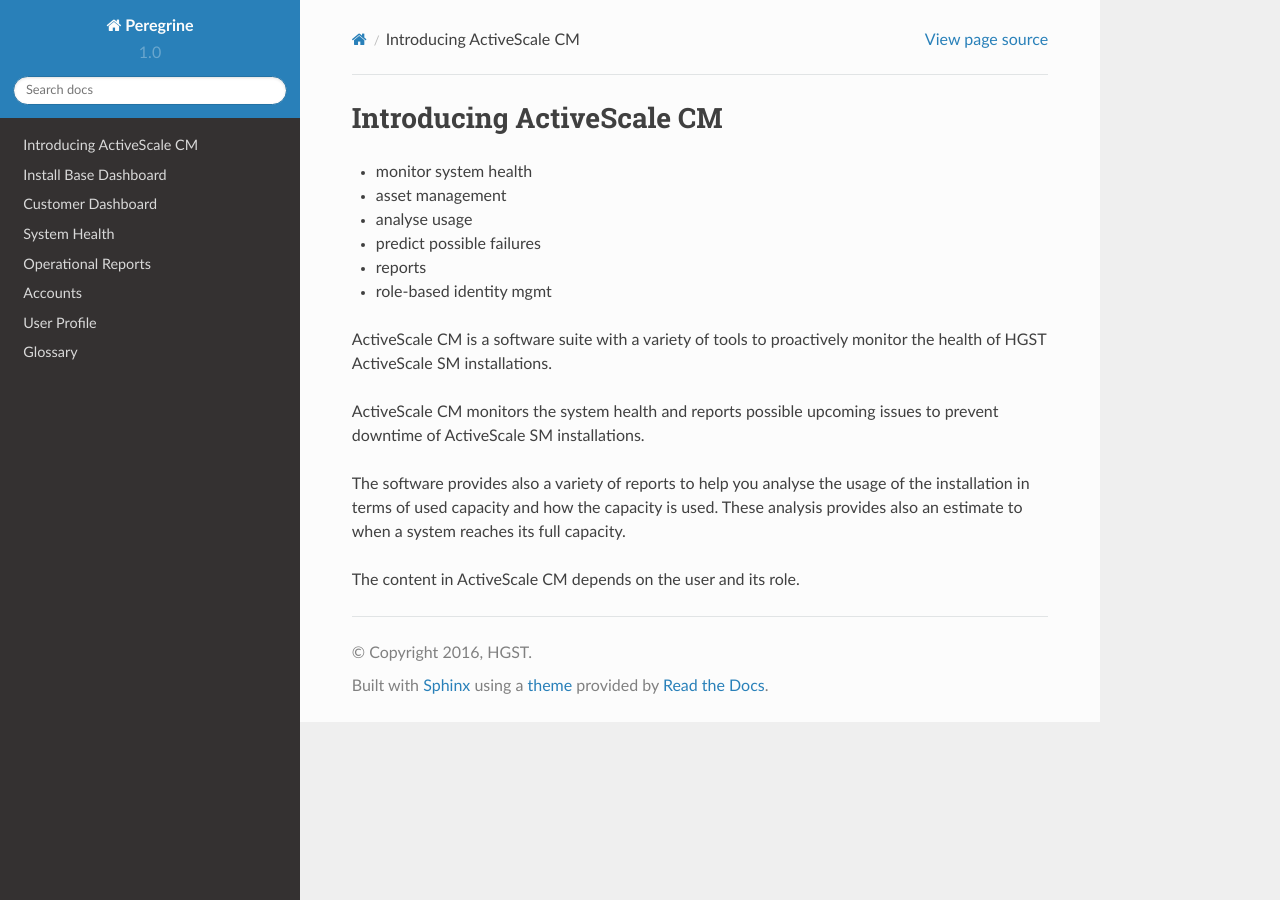
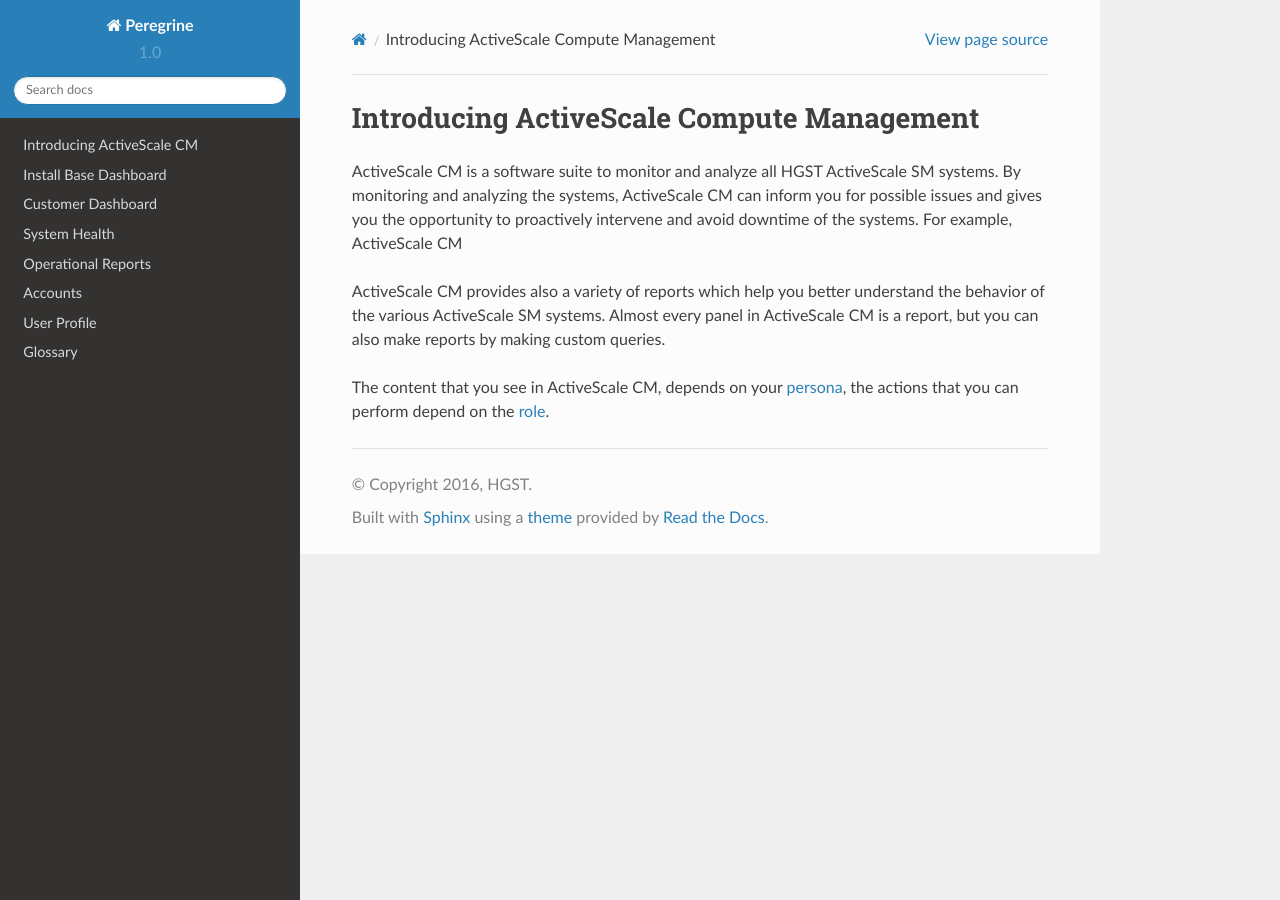
Before and after one commit to tdewolf/peregrine, a Sphinx documentation site: the page built from source/introduction/what_is_peregrine.rst, in a window 1280 px wide. Built offline with Sphinx 7.4.7 and the Read the Docs theme 2.0.0, drawn with Linux system fonts in a browser that asks for light colours; pages that are not in the unit, such as notebooks, are missing from menus.

Commit message:
add ui components

```diff
--- a/source/introduction/what_is_peregrine.rst
+++ b/source/introduction/what_is_peregrine.rst
@@ -1,23 +1,15 @@
 .. _introducing_peregrine:
 
-Introducing |prod|
-==================
+Introducing |prodlong|
+======================
 
-* monitor system health
-* asset management
-* analyse usage
-* predict possible failures
-* reports
-* role-based identity mgmt
+|prod| is a software suite to monitor and analyze all |comp| |as| systems. By monitoring and analyzing
+the systems, |prod| can inform you for possible issues and gives you the opportunity to proactively
+intervene and avoid downtime of the systems. For example, |prod|
 
-|prod| is a software suite with a variety of tools to proactively monitor the health of |comp| |as|
-installations.
+|prod| provides also a variety of reports which help you better understand the behavior of the various
+|as| systems. Almost every panel in |prod| is a report, but you can also make reports by making custom
+queries.
 
-|prod| monitors the system health and reports possible upcoming issues to prevent downtime of |as|
-installations.
-
-The software provides also a variety of reports to help you analyse the usage of the installation in
-terms of used capacity and how the capacity is used. These analysis provides also an estimate to when a
-system reaches its full capacity.
-
-The content in |prod| depends on the user and its role.
+The content that you see in |prod|, depends on your :term:`persona`, the actions that you can perform
+depend on the :term:`role`.
```
Also changed, not shown: source/glossary.rst (+8 -0 lines), source/introduction/ui_components.rst (+17 -7 lines), source/_static/peregrine_avatar.png.
